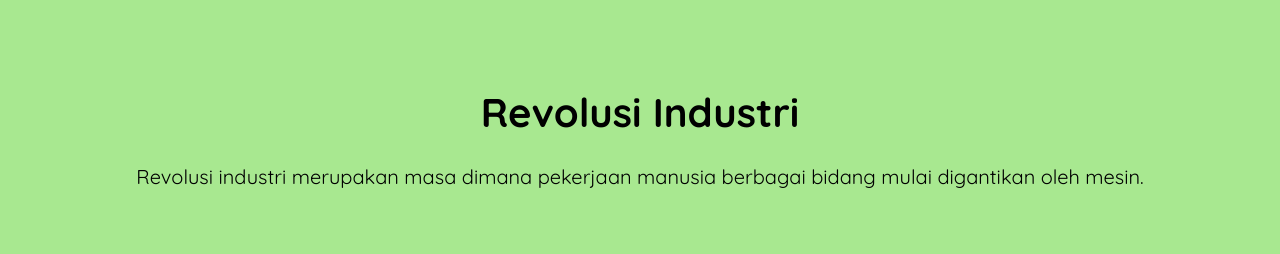
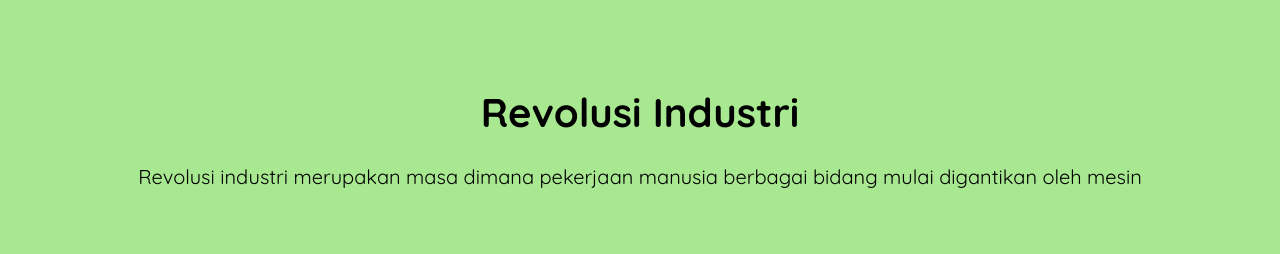
Before and after one commit to irhanhisyamdwinugroho/web_dasar, a plain HTML site: page index.html in a window 1280 px wide. Shown: the top 254 px of the page. Drawn offline with Linux system fonts and the light colour scheme; a script that the page names is missing.

Commit message:
Update index.html

```diff
--- a/index.html
+++ b/index.html
@@ -13,7 +13,7 @@
         <h1>Revolusi Industri</h1>
         <p>
           Revolusi industri merupakan masa dimana pekerjaan manusia berbagai
-          bidang mulai digantikan oleh mesin.
+          bidang mulai digantikan oleh mesin
         </p>
       </div>
       <nav>
```
